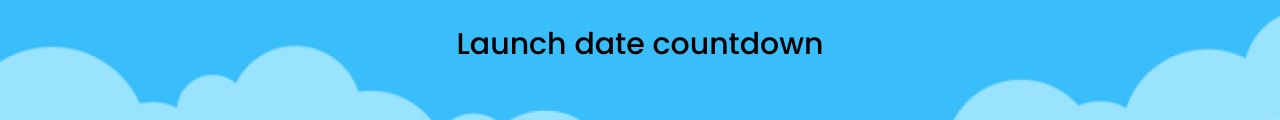
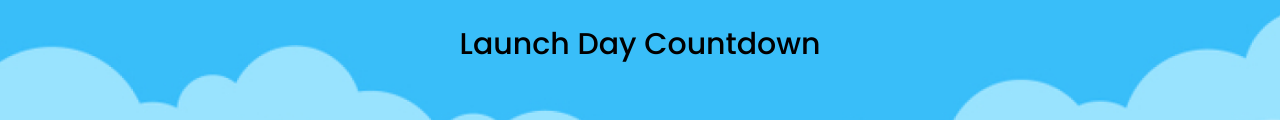
Before and after one commit to timtop/SmallBros-Countdown, a Gatsby site: page / in a window 1280 px wide. Shown: the part 347-467 px from the top of the page. Built offline with nearby package versions, Linux system fonts and the light colour scheme; Gatsby itself is replaced by a stand-in of ours.

Commit message:
another fix lol

```diff
--- a/src/pages/index.js
+++ b/src/pages/index.js
@@ -13,7 +13,7 @@ const IndexPage = () => {
         <div className="counttime">
           <div className="text">
             <img src={brologo} alt="Small Bro" className="smalllogo" />
-            <p className="launch">Launch date countdown</p>
+            <p className="launch">Launch Day Countdown</p>
           </div>
           <div className="text-bold-w ">
             <Timer />
```
